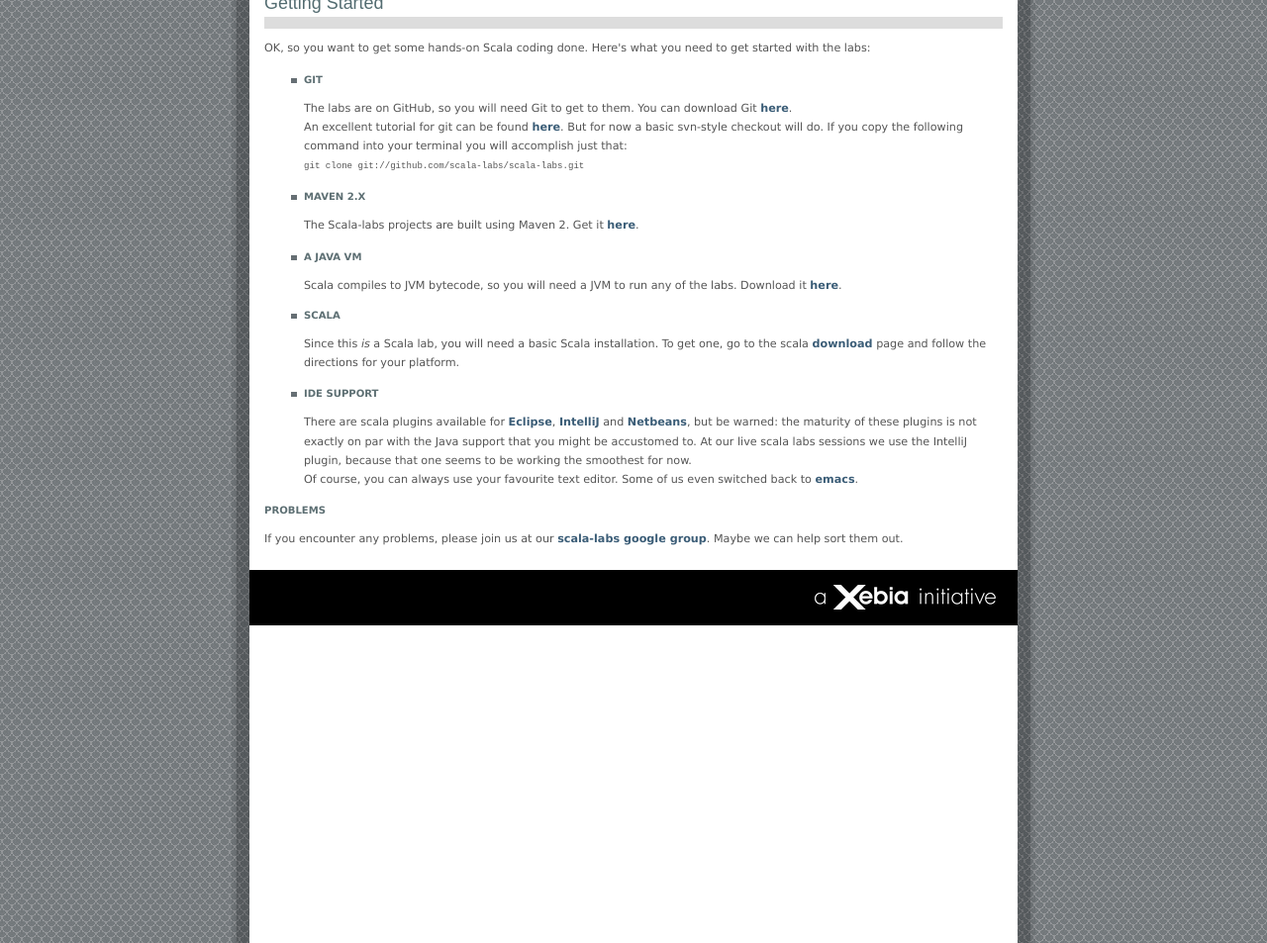
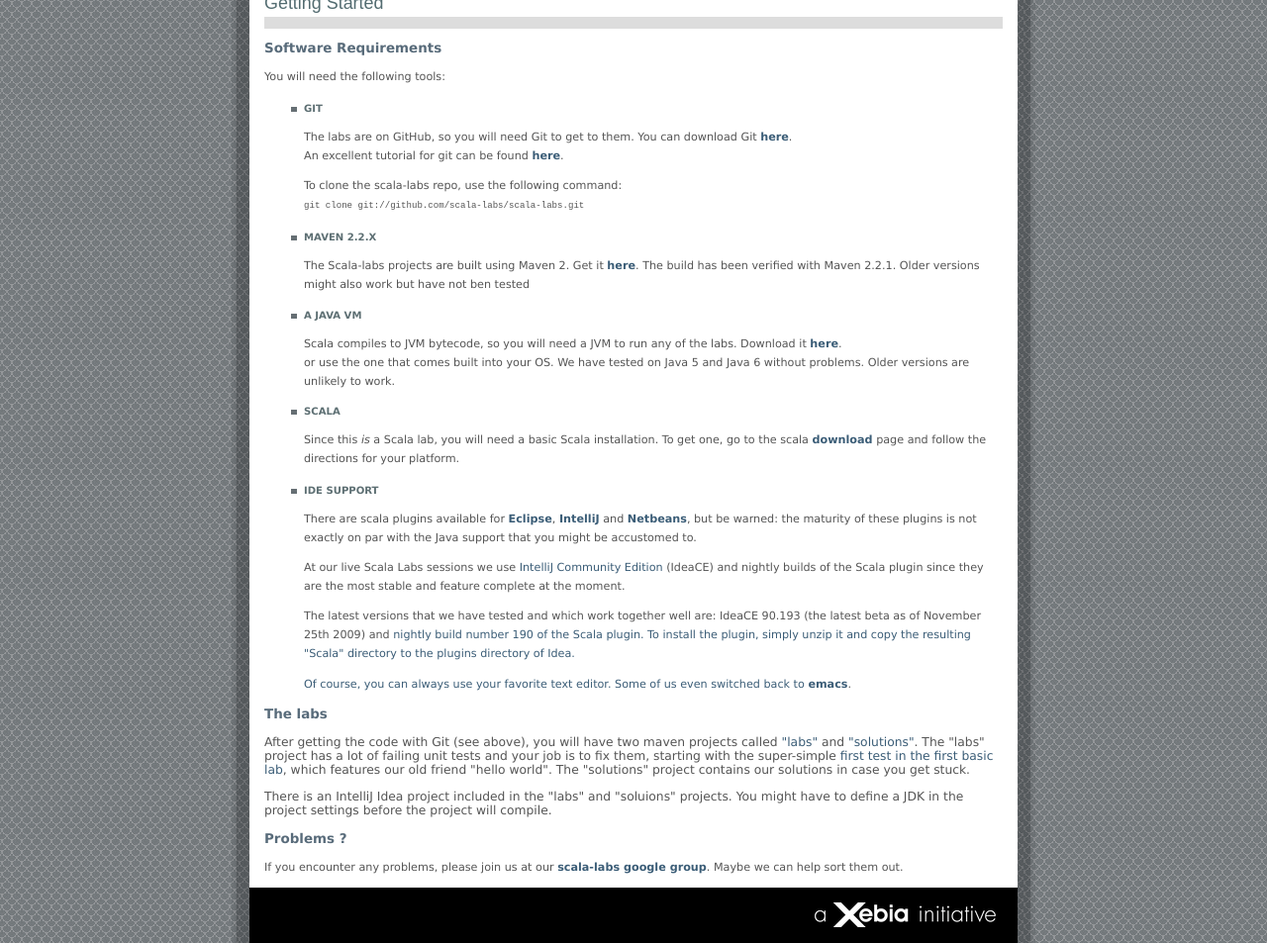
Before and after one commit to scala-labs/scala-labs.github.com, a Jekyll site: the page built from getting-started.html, in a window 1280 px wide. Shown: the part 320-1273 px from the top of the page at 99% size. Built offline with Jekyll 4.4.1, drawn with Linux system fonts in a browser that asks for light colours.

Commit message:
Updated the getting started and index parts of the website

```diff
--- a/getting-started.html
+++ b/getting-started.html
@@ -6,43 +6,91 @@
 
 <p class="text-content">
 <h1>Getting Started</h1>
-OK, so you want to get some hands-on Scala coding done. Here's what you need to get started with the labs:
-</p>
+
+<h2>Software Requirements</h2>
+
+You will need the following tools:
 
 <ul>
 	<p class="text-content">
-	<li><h3>Git</h3>
-	The labs are on GitHub, so you will need Git to get to them. You can download Git <b><a href="http://git-scm.com/download">here</a></b>.<br>
-	An excellent tutorial for git can be found <b><a href="http://www.kernel.org/pub/software/scm/git/docs/gittutorial.html">here</a></b>. But for now a basic svn-style
-	checkout will do. If you copy the following command into your terminal you will accomplish just that:<br>
-	<code>git clone git://github.com/scala-labs/scala-labs.git</code><br></li>
+	<li>
+  	<h3>Git</h3>
+  	The labs are on GitHub, so you will need Git to get to them. You can download Git <b><a href="http://git-scm.com/download">here</a></b>.<br>
+  	An excellent tutorial for git can be found <b><a href="http://www.kernel.org/pub/software/scm/git/docs/gittutorial.html">here</a></b>.
+
+  	<p>
+  	To clone the scala-labs repo, use the following command:<br>
+  	<code>git clone git://github.com/scala-labs/scala-labs.git</code>
+  	</p>
+  </li>
 	</p>
 
 	<p class="text-content">
-	<li><h3>Maven 2.x</h3>
-	The Scala-labs projects are built using Maven 2. Get it <b><a href="http://maven.apache.org/download.html">here</a></b>.<br></li>
+	<li>
+  	<h3>Maven 2.2.x</h3>
+  	The Scala-labs projects are built using Maven 2. Get it <b><a href="http://maven.apache.org/download.html">here</a></b>.
+  	The build has been verified with Maven 2.2.1. Older versions might also work but have not ben tested
+	</li>
 	</p>
 
 	<p class="text-content">
-	<li><h3>A Java VM</h3>
-	Scala compiles to JVM bytecode, so you will need a JVM to run any of the labs. Download it <b><a href="http://java.com/download/index.jsp">here</a></b>.<br></li>
+	<li>
+  	<h3>A Java VM</h3>
+  	Scala compiles to JVM bytecode, so you will need a JVM to run any of the labs.
+  	Download it <b><a href="http://java.com/download/index.jsp">here</a></b>.<br> or use the one that comes built into your OS.
+  	We have tested on Java 5 and Java 6 without problems. Older versions are unlikely to work.
+	</li>
 	</p>
 
-	<li><h3>Scala</h3>
-	Since this <i>is</i> a Scala lab, you will need a basic Scala installation. To get one, go to the scala <b><a href="http://www.scala-lang.org/downloads">download</a></b> page and follow the
-	directions for your platform.<br></li>
+	<li>
+  	<h3>Scala</h3>
+  	Since this <i>is</i> a Scala lab, you will need a basic Scala installation.
+  	To get one, go to the scala <b><a href="http://www.scala-lang.org/downloads">download</a></b> page and follow the
+  	directions for your platform.<br>
+	</li>
 	</p>
 
 	<p class="text-content">
-	<li><h3>IDE Support</h3>
-	There are scala plugins available for <b><a href="http://www.scala-lang.org/node/94">Eclipse</a></b>, <b><a href="http://plugins.intellij.net/plugin/?id=1347">IntelliJ</a></b> and
-	<b><a href="http://wiki.netbeans.org/Scala">Netbeans</a></b>, but be warned: the maturity of these plugins is not exactly on par with the Java support that you might be accustomed to. At our live scala labs sessions
-	we use the IntelliJ plugin, because that one seems to be working the smoothest for now.<br>
-	Of course, you can always use your favourite text editor. Some of us even switched back to <b><a href="http://thegreylensmansview.blogspot.com/2009/03/stone-tools-and-scala-development-part.html">emacs</a></b>.</li>
+	<li>
+  	<h3>IDE Support</h3>
+  	There are scala plugins available for
+  	<b><a href="http://www.scala-lang.org/node/94">Eclipse</a></b>,
+  	<b><a href="http://plugins.intellij.net/plugin/?id=1347">IntelliJ</a></b> and
+  	<b><a href="http://wiki.netbeans.org/Scala">Netbeans</a></b>,
+  	but be warned: the maturity of these plugins is not exactly on par with the Java support that you might be accustomed to.<br>
+
+  	<p>
+  	At our live Scala Labs sessions	we use <a href="http://bit.ly/8Sbq0k">IntelliJ Community Edition</a> (IdeaCE) and nightly builds
+  	of the Scala plugin since they are the most stable and feature complete at the moment.<br>
+  	</p>
+
+  	<p>
+  	The latest versions that we have tested and which work together well are: IdeaCE 90.193 (the latest beta as of November 25th 2009) and
+  	<a href="http://download.jetbrains.com/scala/scala-intellij-bin-0.3.190.zip">nightly build number 190 of the Scala plugin.
+  	To install the plugin, simply unzip it and copy the resulting "Scala" directory to the plugins directory of Idea.
+  	</p>
+
+  	<p>
+  	Of course, you can always use your favorite text editor. Some of us even switched back to <b><a href="http://thegreylensmansview.blogspot.com/2009/03/stone-tools-and-scala-development-part.html">emacs</a></b>.
+	</li>
 	</p>
 </ul>
 
+
+<h2>The labs</h2>
 <p class="text-content">
-<h3>Problems</h3>
+  After getting the code with Git (see above), you will have two maven projects called
+  <a href="http://github.com/scala-labs/scala-labs/tree/master/labs/">"labs"</a> and
+  <a href="http://github.com/scala-labs/scala-labs/tree/master/solutions/">"solutions"</a>.
+  The "labs" project has a lot of failing unit tests and your job is to fix them, starting with the super-simple
+  <a href="http://github.com/scala-labs/scala-labs/blob/master/labs/src/test/scala/org/scalalabs/basic/lab01/Exercise01Test.scala">first test in the first basic lab</a>,
+  which features our old friend "hello world". The "solutions" project contains our solutions in case you get stuck.
+</p>
+
+<p class="text-content">
+  There is an IntelliJ Idea project included in the "labs" and "soluions" projects. You might have to define a JDK in the project settings before the project will compile.
+</p>
+
+
+<h2>Problems ?</h2>
 If you encounter any problems, please join us at our <b><a href="http://groups.google.com/group/scala-labs">scala-labs google group</a></b>. Maybe we can help sort them out.
-</p>
```
Also changed, not shown: index.html (+21 -21 lines).
